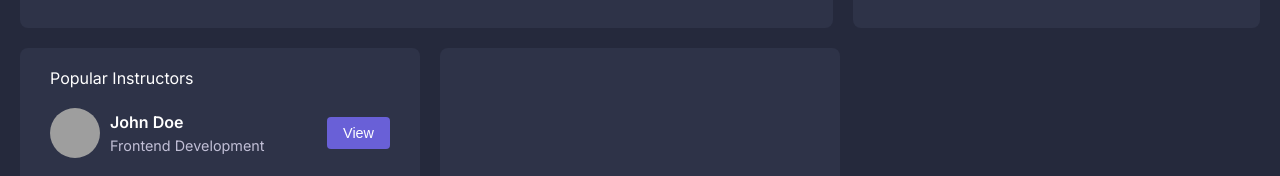
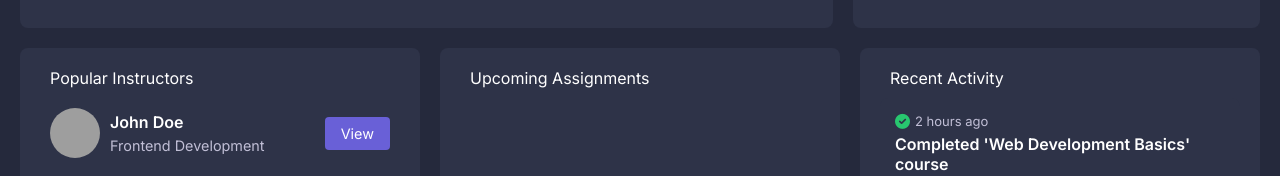
Before and after one commit to joseph-johnson27001/education-dashboard, a Vue app: page / in a window 1280 px wide. Shown: the part 713-889 px from the top of the page. Built offline with nearby package versions, Linux system fonts and the light colour scheme; grey boxes are pictures that could not be loaded.

Commit message:
Recent activity card

```diff
--- a/src/components/Cards/InstructorsCard.vue
+++ b/src/components/Cards/InstructorsCard.vue
@@ -77,6 +77,7 @@ export default {
 
 .view-button {
   margin-left: auto;
+  font-family: "Inter";
   background-color: #6960d7;
   color: #fff;
   border: none;
@@ -84,10 +85,10 @@ export default {
   font-size: 0.9rem;
   border-radius: 4px;
   cursor: pointer;
-  transition: background-color 0.3s ease;
+  transition: background-color 0.2s ease;
 }
 
 .view-button:hover {
-  background-color: #2980b9;
+  background-color: #5f4bdb;
 }
 </style>
--- /dev/null
+++ b/src/components/Cards/RecentActivityCard.vue
@@ -0,0 +1,59 @@
+<template>
+  <div class="recent-activity-card">
+    <div class="activity-header">
+      <i class="fas fa-check-circle"></i>
+      <!-- Icon indicating completed activity -->
+      <span class="activity-time">{{ activity.time }}</span>
+    </div>
+    <div class="activity-body">
+      <div class="activity-title">{{ activity.title }}</div>
+    </div>
+  </div>
+</template>
+
+<script>
+export default {
+  props: {
+    activity: {
+      type: Object,
+      required: true,
+    },
+  },
+};
+</script>
+
+<style scoped>
+.recent-activity-card {
+  background-color: #2e3348;
+  border-radius: 8px;
+  padding: 15px;
+  color: #fff;
+}
+
+.activity-header {
+  display: flex;
+  align-items: center;
+  gap: 5px;
+  font-size: 14px;
+}
+
+.activity-header i {
+  color: #28c76f;
+  font-size: 15px;
+}
+
+.activity-time {
+  color: #c1bfd6;
+  font-size: 13px;
+}
+
+.activity-body {
+  margin-top: 5px;
+}
+
+.activity-title {
+  font-size: 16px;
+  font-weight: 600;
+  color: #fff;
+}
+</style>
--- a/src/components/Charts/DonutChart.vue
+++ b/src/components/Charts/DonutChart.vue
@@ -58,11 +58,11 @@ export default defineComponent({
       ],
       dataLabels: { enabled: false },
       tooltip: {
-        theme: "dark",
-        y: {
-          formatter: (val, { seriesIndex }) =>
-            `${labels[seriesIndex]}: ${val} hrs`,
-        },
+        enabled: false,
+        // theme: "dark",
+        // y: {
+        //   formatter: (val) => `${val} hrs`,
+        // },
       },
       legend: { show: false },
       plotOptions: {
--- a/src/views/HomePage.vue
+++ b/src/views/HomePage.vue
@@ -63,6 +63,7 @@
         </div>
       </div>
     </div>
+
     <div class="bottom-content">
       <div class="instructors-area">
         <h3>Popular Instructors</h3>
@@ -74,7 +75,19 @@
           :area="instructor.area"
         />
       </div>
-      <div class="assignments-area"></div>
+
+      <div class="assignments-area">
+        <h3>Upcoming Assignments</h3>
+      </div>
+
+      <div class="recent-activity-area">
+        <h3>Recent Activity</h3>
+        <RecentActivityCard
+          v-for="(activity, index) in recentActivities"
+          :key="index"
+          :activity="activity"
+        />
+      </div>
     </div>
   </div>
 </template>
@@ -85,6 +98,7 @@ import ProgressChart from "@/components/Charts/ProgressChart.vue";
 import DonutChart from "@/components/Charts/DonutChart.vue";
 import SideBarCard from "@/components/Sidebar/SideBarCard.vue";
 import InstructorsCard from "@/components/Cards/InstructorsCard.vue";
+import RecentActivityCard from "@/components/Cards/RecentActivityCard.vue";
 
 export default {
   components: {
@@ -93,6 +107,7 @@ export default {
     DonutChart,
     SideBarCard,
     InstructorsCard,
+    RecentActivityCard,
   },
   data() {
     return {
@@ -194,6 +209,20 @@ export default {
           profileImage: "https://randomuser.me/api/portraits/men/30.jpg",
           name: "Mark Johnson",
           area: "Backend Development",
+        },
+      ],
+      recentActivities: [
+        {
+          title: "Completed 'Web Development Basics' course",
+          time: "2 hours ago",
+        },
+        {
+          title: "Started 'Cloud Computing Introduction' course",
+          time: "1 day ago",
+        },
+        {
+          title: "Reviewed 'Data Science Essentials' materials",
+          time: "3 days ago",
         },
       ],
     };
@@ -328,7 +357,8 @@ h3 {
 }
 
 .instructors-area,
-.assignments-area {
+.assignments-area,
+.recent-activity-area {
   background-color: #2e3348;
   padding: 20px;
   gap: 20px;
```
